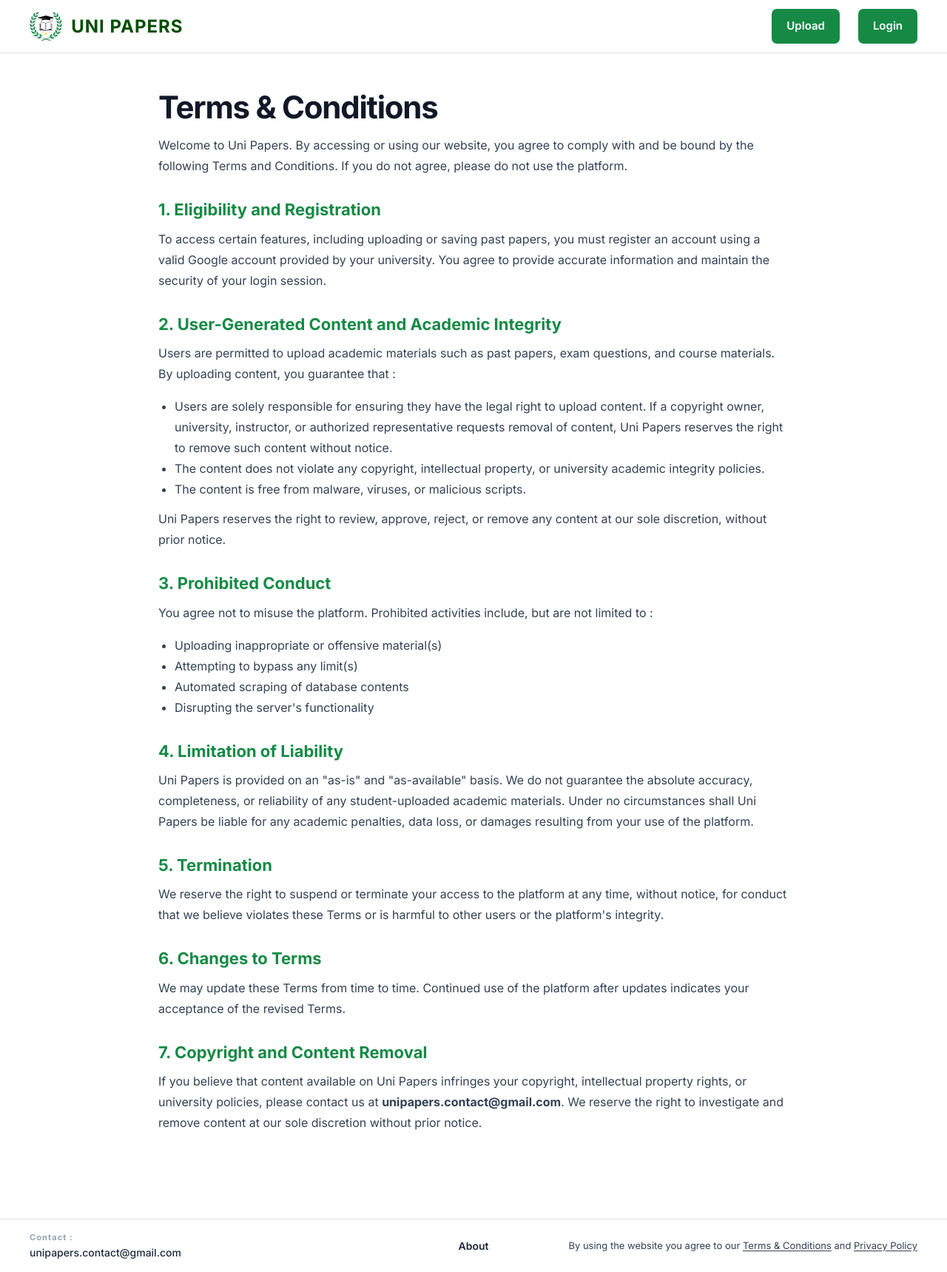
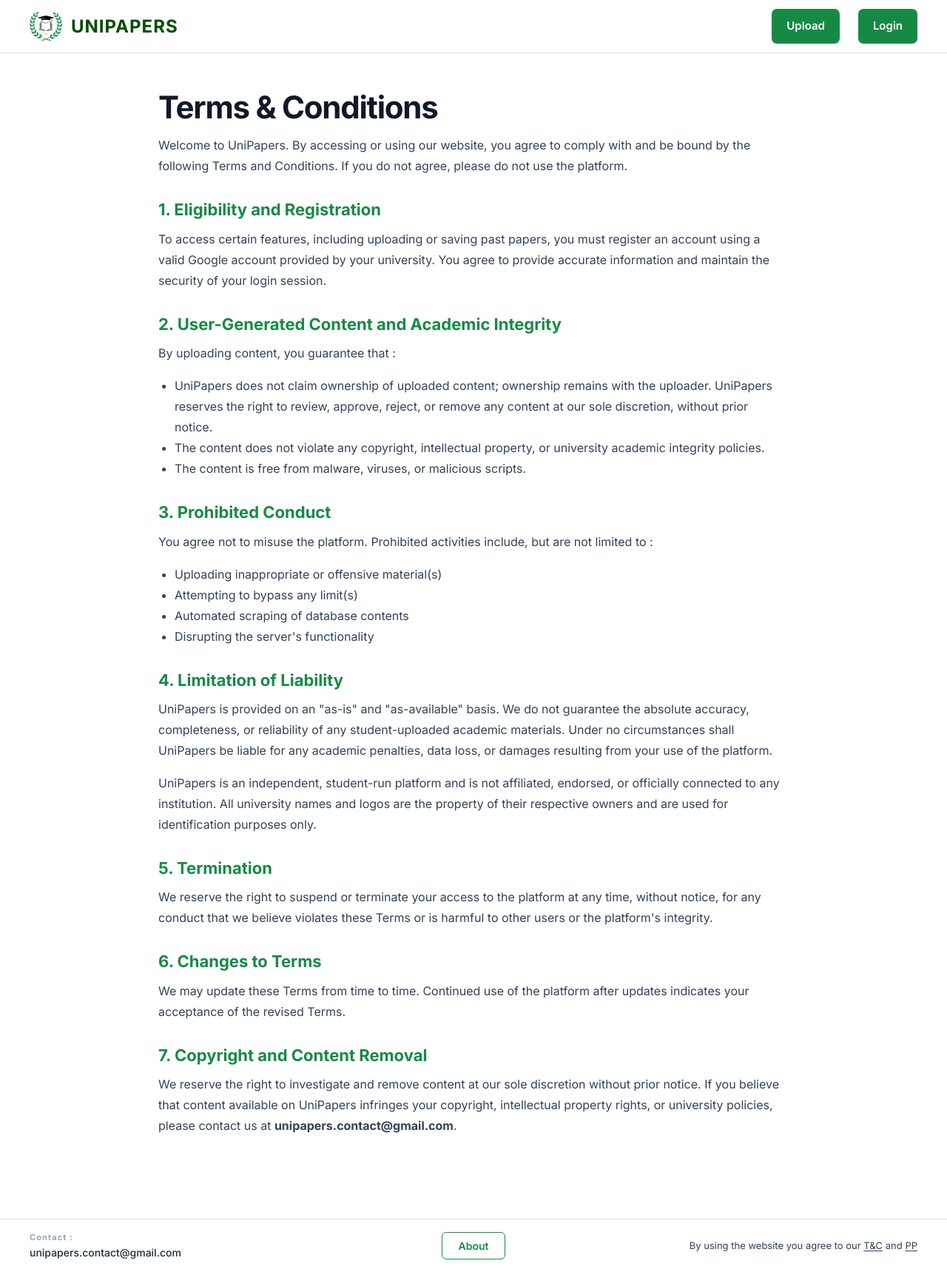
Before and after one commit to ammaar-hussa1n/UniPapers, a Django app: page /terms_and_conditions/ in a window 1280 px wide. Shown: the whole page at 74% size. Run offline with Django 5.2, Linux system fonts and the light colour scheme; parts of the project's set-up code (start-up, migrations or seed data) failed here and were passed over; some libraries are stand-ins or nearby versions.

Commit message:
Few legal changes

```diff
--- a/home/templates/home/base.html
+++ b/home/templates/home/base.html
@@ -445,18 +445,22 @@
         }
 
         .footer-link {
+            display: inline-block;
             font-size: 14px;
             font-weight: 600;
-            color: #1e293b;
+            color: #168a45;
             text-decoration: none;
-            padding: 8px 16px;
+            padding: 8px 22px;
             border-radius: 6px;
-            transition: background 0.2s;
+            border: 1.5px solid #168a45;
+            background: #ffffff;
+            line-height: 1.4;
+            transition: background 0.2s, color 0.2s;
         }
 
         .footer-link:hover {
-            background: #e6f7ed;
-            color: #168a45;
+            background: #168a45;
+            color: #ffffff;
         }
 
         .copyright-text {
@@ -618,7 +622,7 @@
     <div class="nav-left">
         <a href="{% url 'home' %}" class="navbar-brand">
             <img src="{% static 'logo.png' %}" alt="Logo" class="nav-logo">
-            <span class="brand-text">UNI PAPERS</span>
+            <span class="brand-text">UNIPAPERS</span>
         </a>
     </div>
 
@@ -727,7 +731,7 @@
     {% endif %}
 
     <div class="nav-right">
-        <span class="copyright-text">By using the website you agree to our <a href="{% url 'terms_and_conditions' %}">Terms & Conditions</a> and <a href="{% url 'privacy_policy' %}">Privacy Policy</a></span>
+        <span class="copyright-text">By using the website you agree to our <a href="{% url 'terms_and_conditions' %}">T&C</a> and <a href="{% url 'privacy_policy' %}">PP</a></span>
     </div>
 </footer>
 
--- a/home/templates/home/privacy_policy.html
+++ b/home/templates/home/privacy_policy.html
@@ -41,7 +41,7 @@
 <section class="privacy-policy-page">
     <h1>Privacy Policy</h1>
 
-    <p>Welcome to Uni Papers. We value your privacy and are committed to protecting your personal data. This Privacy Policy explains how we collect, use, and safeguard your information when you use our platform.</p>
+    <p>Welcome to UniPapers. We value your privacy and are committed to protecting your personal data. This Privacy Policy explains how we collect, use, and safeguard your information when you use our platform.</p>
 
     <h2>1. Information We Collect</h2>
     <p>When you log in using Google OAuth, we collect and store certain information provided by Google, including :</p>
@@ -65,7 +65,7 @@
     <p>Your data is stored using reputable cloud services and security practices intended to protect against unauthorized access, loss, or misuse.</p>
 
     <h2>4. Data Retention and Account Deletion</h2>
-    <p>We retain your profile data for as long as your account is active. If you delete your account, your login credentials and personal account information will be removed or deactivated. Previously uploaded papers (unless deleted) may remain available on the platform and may continue displaying the username associated with the upload.</p>
+    <p>We retain your profile data for as long as your account is active. If you delete your account, your login credentials and personal account information will be removed or deactivated. Previously uploaded papers (unless separately deleted) may remain available on the platform and may continue displaying the username associated with the upload.</p>
 
     <h2>5. Third-Party Services</h2>
     <p>We use Google OAuth for authentication. Google’s use of your information is governed by the Google Privacy Policy. We do not sell personally identifiable information. However, we may use or share anonymized, aggregated, or statistical information relating to platform usage, academic trends, and user activity for research, analytics, advertising, or commercial purposes.</p>
--- a/home/templates/home/terms_and_conditions.html
+++ b/home/templates/home/terms_and_conditions.html
@@ -40,19 +40,18 @@
 <section class="terms-page">
     <h1>Terms & Conditions</h1>
 
-    <p>Welcome to Uni Papers. By accessing or using our website, you agree to comply with and be bound by the following Terms and Conditions. If you do not agree, please do not use the platform.</p>
+    <p>Welcome to UniPapers. By accessing or using our website, you agree to comply with and be bound by the following Terms and Conditions. If you do not agree, please do not use the platform.</p>
 
     <h2>1. Eligibility and Registration</h2>
     <p>To access certain features, including uploading or saving past papers, you must register an account using a valid Google account provided by your university. You agree to provide accurate information and maintain the security of your login session.</p>
 
     <h2>2. User-Generated Content and Academic Integrity</h2>
-    <p>Users are permitted to upload academic materials such as past papers, exam questions, and course materials. By uploading content, you guarantee that :</p>
+    <p>By uploading content, you guarantee that :</p>
     <ul>
-        <li>Users are solely responsible for ensuring they have the legal right to upload content. If a copyright owner, university, instructor, or authorized representative requests removal of content, Uni Papers reserves the right to remove such content without notice.</li>
+        <li>UniPapers does not claim ownership of uploaded content; ownership remains with the uploader. UniPapers reserves the right to review, approve, reject, or remove any content at our sole discretion, without prior notice.</li>
         <li>The content does not violate any copyright, intellectual property, or university academic integrity policies.</li>
         <li>The content is free from malware, viruses, or malicious scripts.</li>
     </ul>
-    <p>Uni Papers reserves the right to review, approve, reject, or remove any content at our sole discretion, without prior notice.</p>
 
     <h2>3. Prohibited Conduct</h2>
     <p>You agree not to misuse the platform. Prohibited activities include, but are not limited to :</p>
@@ -64,15 +63,16 @@
     </ul>
 
     <h2>4. Limitation of Liability</h2>
-    <p>Uni Papers is provided on an "as-is" and "as-available" basis. We do not guarantee the absolute accuracy, completeness, or reliability of any student-uploaded academic materials. Under no circumstances shall Uni Papers be liable for any academic penalties, data loss, or damages resulting from your use of the platform.</p>
+    <p>UniPapers is provided on an "as-is" and "as-available" basis. We do not guarantee the absolute accuracy, completeness, or reliability of any student-uploaded academic materials. Under no circumstances shall UniPapers be liable for any academic penalties, data loss, or damages resulting from your use of the platform.</p>
+    <p>UniPapers is an independent, student-run platform and is not affiliated, endorsed, or officially connected to any institution. All university names and logos are the property of their respective owners and are used for identification purposes only.</p>
 
     <h2>5. Termination</h2>
-    <p>We reserve the right to suspend or terminate your access to the platform at any time, without notice, for conduct that we believe violates these Terms or is harmful to other users or the platform's integrity.</p>
+    <p>We reserve the right to suspend or terminate your access to the platform at any time, without notice, for any conduct that we believe violates these Terms or is harmful to other users or the platform's integrity.</p>
 
     <h2>6. Changes to Terms</h2>
     <p>We may update these Terms from time to time. Continued use of the platform after updates indicates your acceptance of the revised Terms.</p>
 
     <h2>7. Copyright and Content Removal</h2>
-    <p>If you believe that content available on Uni Papers infringes your copyright, intellectual property rights, or university policies, please contact us at <strong>unipapers.contact@gmail.com</strong>. We reserve the right to investigate and remove content at our sole discretion without prior notice.</p>
+    <p>We reserve the right to investigate and remove content at our sole discretion without prior notice. If you believe that content available on UniPapers infringes your copyright, intellectual property rights, or university policies, please contact us at <strong>unipapers.contact@gmail.com</strong>.</p>
 </section>
 {% endblock %}
```
Also changed, not shown: home/templates/home/about.html (+6 -7 lines), home/templates/home/home.html (+10 -0 lines), Public/about_logo.png, Public/logo.png.
